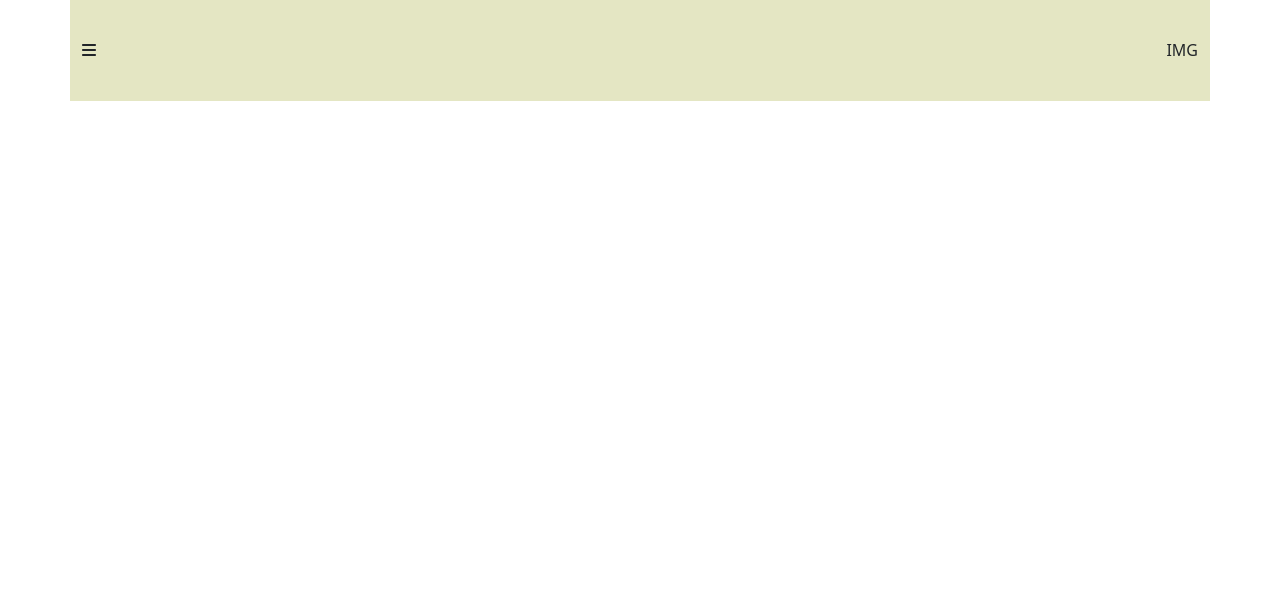
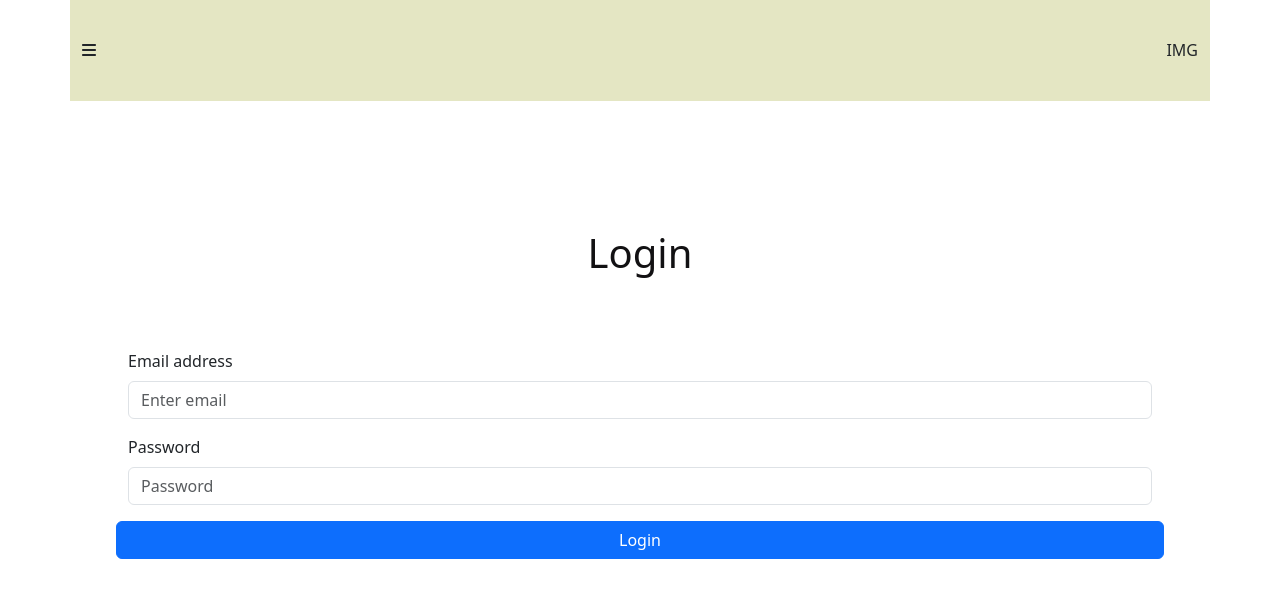
Before and after one commit to danielshamsudin/customerMaestro, a React (Create React App) app in the folder client/: page / in a window 1280 px wide. Shown: the top 598 px of the page. Built offline with nearby package versions, Linux system fonts and the light colour scheme.

Commit message:
Login Page done

```diff
--- a/client/src/App.js
+++ b/client/src/App.js
@@ -1,12 +1,16 @@
 import logo from "./logo.svg";
 import "./App.css";
 import "./Master/master.js"
+import "./Login/login.js"
 import Master from "./Master/master.js";
 import 'bootstrap/dist/css/bootstrap.min.css';
+import Login from "./Login/login";
 
 function App() {
-  return (
+  return ( <>
     <Master />
+    <Login />
+  </>
   );
 }
 
--- /dev/null
+++ b/client/src/Login/login.css
@@ -0,0 +1,20 @@
+.login-heading {
+    align-self: center;
+    display: flex;
+    justify-content: center;
+    padding-top: 10%;
+    color: #121113;
+}
+
+.main-form {
+    padding: 5% 10%;
+}
+
+.login-btn {
+    margin-top: 5%;
+    align-self: center;
+    width: 50%;
+    background-color: #899878;
+    color: #F7F7F2;
+    border-color: #899878;
+}
--- /dev/null
+++ b/client/src/Login/login.js
@@ -0,0 +1,51 @@
+// CSS
+import './login.css'
+// React Bootstrap
+import Container from 'react-bootstrap/Container';
+import Row from 'react-bootstrap/Row';
+import Col from 'react-bootstrap/Col';
+import Button from 'react-bootstrap/Button';
+import Form from 'react-bootstrap/Form';
+// Font Awesome
+import { FontAwesomeIcon } from '@fortawesome/react-fontawesome'
+import { faBars } from '@fortawesome/free-solid-svg-icons'
+
+function Login() {
+    return (
+        <>
+        <h1 className='login-heading'>Login</h1>
+        <Form className='main-form'>
+          <Form.Group className="mb-3" controlId="formBasicEmail">
+            <Form.Label>Email address</Form.Label>
+            <Form.Control type="email" placeholder="Enter email" />
+            <Form.Text className="text-muted">
+              {/* We'll never share your email with anyone else. */}
+            </Form.Text>
+          </Form.Group>
+
+          <Form.Group className="mb-3" controlId="formBasicPassword">
+            <Form.Label>Password</Form.Label>
+            <Form.Control type="password" placeholder="Password" />
+          </Form.Group>
+          <Row className='justify-content-center'>
+            <Button variant="primary" type="submit" className='login-btn'>
+                Login
+            </Button>
+          </Row>
+
+        </Form>
+        </>
+      );
+}
+
+function FormField(props) {
+    return (
+        <>
+            <label for={ props.name}>{props.name}</label><br/>
+            <input type='text' id={props.name} name={props.name}></input><br/>
+        </>
+    )
+}
+
+
+export default Login;
--- a/client/src/Master/master.js
+++ b/client/src/Master/master.js
@@ -8,7 +8,7 @@ import Col from 'react-bootstrap/Col';
 import { FontAwesomeIcon } from '@fortawesome/react-fontawesome'
 import { faBars } from '@fortawesome/free-solid-svg-icons'
 
-function AutoLayoutExample() {
+function Master() {
   return (
     <Container className='main-con'>
       <Row>
@@ -19,4 +19,4 @@ function AutoLayoutExample() {
   );
 }
 
-export default AutoLayoutExample;
+export default Master;
```
